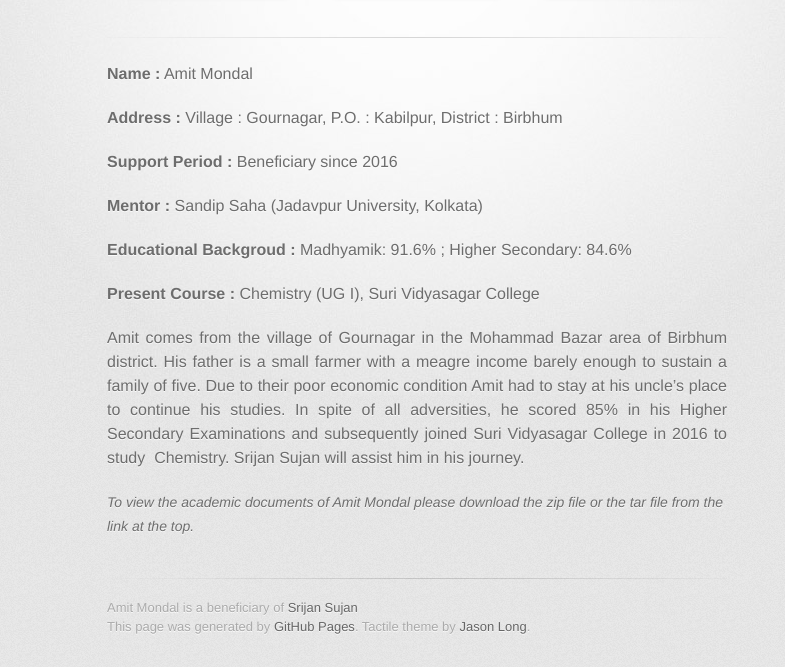
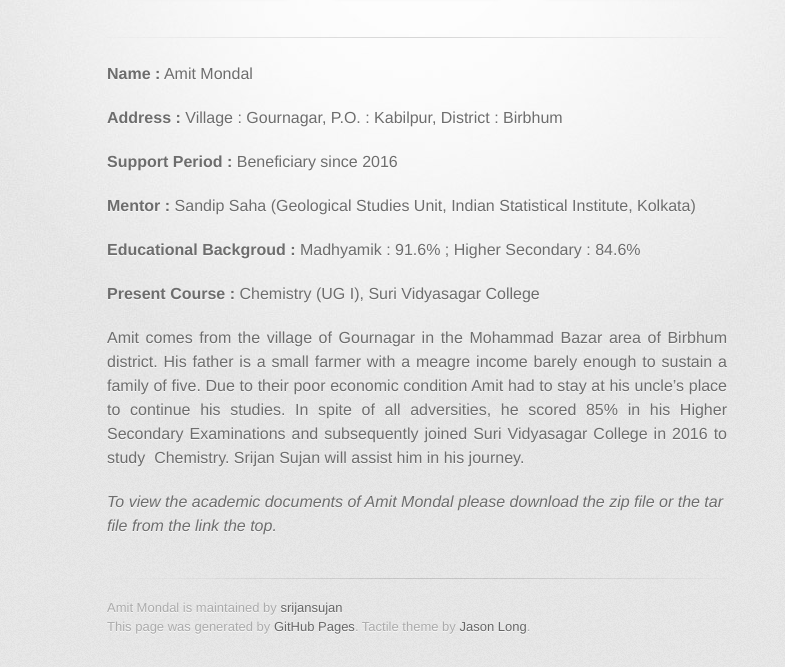
Before and after one commit to srijansujan/amitmondal, a plain HTML site: page index.html in a window 1280 px wide. Shown: the part 178-845 px from the top of the page, without its empty margins (223-1008 px from the left). Drawn offline with Linux system fonts and the light colour scheme; a web font is replaced by a local one.

Commit message:
Create gh-pages branch via GitHub

```diff
--- a/index.html
+++ b/index.html
@@ -10,7 +10,7 @@
     <!--[if lt IE 9]>
     <script src="//html5shiv.googlecode.com/svn/trunk/html5.js"></script>
     <![endif]-->
-    <title>Amit Mondal Srijan Sujan beneficiary</title>
+    <title>Amit Mondal by srijansujan</title>
   </head>
 
   <body>
@@ -37,19 +37,19 @@
 
 <p><strong>Support Period :</strong> Beneficiary since 2016</p>
 
-<p><strong>Mentor :</strong> Sandip Saha (Jadavpur University, Kolkata)</p>
+<p><strong>Mentor :</strong> Sandip Saha (Geological Studies Unit, Indian Statistical Institute, Kolkata)</p>
 
-<p><strong>Educational Backgroud :</strong> Madhyamik: 91.6% ; Higher Secondary: 84.6% </p>
+<p><strong>Educational Backgroud :</strong> Madhyamik : 91.6% ; Higher Secondary : 84.6% </p>
 
 <p><strong>Present Course :</strong> Chemistry (UG I), Suri Vidyasagar College</p>
 
 <p align="justify"> Amit comes from the village of Gournagar in the Mohammad Bazar area of Birbhum district. His father is a small farmer with a meagre income barely enough to sustain a family of five. Due to their poor economic condition Amit had to stay at his uncle’s place to continue his studies. In spite of all adversities, he scored 85% in his Higher Secondary Examinations and subsequently joined Suri Vidyasagar College in 2016 to study  Chemistry. Srijan Sujan will assist him in his journey. </p>
 
-<p><em style="font-size:14px">To view the academic documents of Amit Mondal please download the zip file or the tar file from the link at the top.</em></p>
+<p><em>To view the academic documents of Amit Mondal please download the zip file or the tar file from the link the top.</em></p>
         </section>
 
         <footer>
-          Amit Mondal is a beneficiary of <a href="http://www.srijansujan.com">Srijan Sujan</a><br>
+          Amit Mondal is maintained by <a href="https://github.com/srijansujan">srijansujan</a><br>
           This page was generated by <a href="https://pages.github.com">GitHub Pages</a>. Tactile theme by <a href="https://twitter.com/jasonlong">Jason Long</a>.
         </footer>
 
--- a/params.json
+++ b/params.json
@@ -1,6 +1,6 @@
 {
   "name": "Amit Mondal",
   "tagline": "",
-  "body": "**Name :** Amit Mondal\r\n\r\n**Address :** Village : Gournagar, P.O. : Kabilpur, District : Birbhum\r\n\r\n**Support Period :** Beneficiary since 2016\r\n\r\n**Mentor :** Sandip Saha (Jadavpur University, Kolkata)\r\n\r\n**Educational Backgroud :** Madhyamik : 91.6% ; Higher Secondary : 84.6% \r\n\r\n**Present Course :** Chemistry (UG I), Suri Vidyasagar College\r\n\r\n<p align=\"justify\"> Amit comes from the village of Gournagar in the Mohammad Bazar area of Birbhum district. His father is a small farmer with a meagre income barely enough to sustain a family of five. Due to their poor economic condition Amit had to stay at his uncle’s place to continue his studies. In spite of all adversities, he scored 85% in his Higher Secondary Examinations and subsequently joined Suri Vidyasagar College in 2016 to study  Chemistry. Srijan Sujan will assist him in his journey. </p>\r\n\r\n_To view the academic documents of Amit Mondal please download the zip file or the tar file from the link the top._",
+  "body": "**Name :** Amit Mondal\r\n\r\n**Address :** Village : Gournagar, P.O. : Kabilpur, District : Birbhum\r\n\r\n**Support Period :** Beneficiary since 2016\r\n\r\n**Mentor :** Sandip Saha (Geological Studies Unit, Indian Statistical Institute, Kolkata)\r\n\r\n**Educational Backgroud :** Madhyamik : 91.6% ; Higher Secondary : 84.6% \r\n\r\n**Present Course :** Chemistry (UG I), Suri Vidyasagar College\r\n\r\n<p align=\"justify\"> Amit comes from the village of Gournagar in the Mohammad Bazar area of Birbhum district. His father is a small farmer with a meagre income barely enough to sustain a family of five. Due to their poor economic condition Amit had to stay at his uncle’s place to continue his studies. In spite of all adversities, he scored 85% in his Higher Secondary Examinations and subsequently joined Suri Vidyasagar College in 2016 to study  Chemistry. Srijan Sujan will assist him in his journey. </p>\r\n\r\n_To view the academic documents of Amit Mondal please download the zip file or the tar file from the link the top._",
   "note": "Don't delete this file! It's used internally to help with page regeneration."
 }
```
